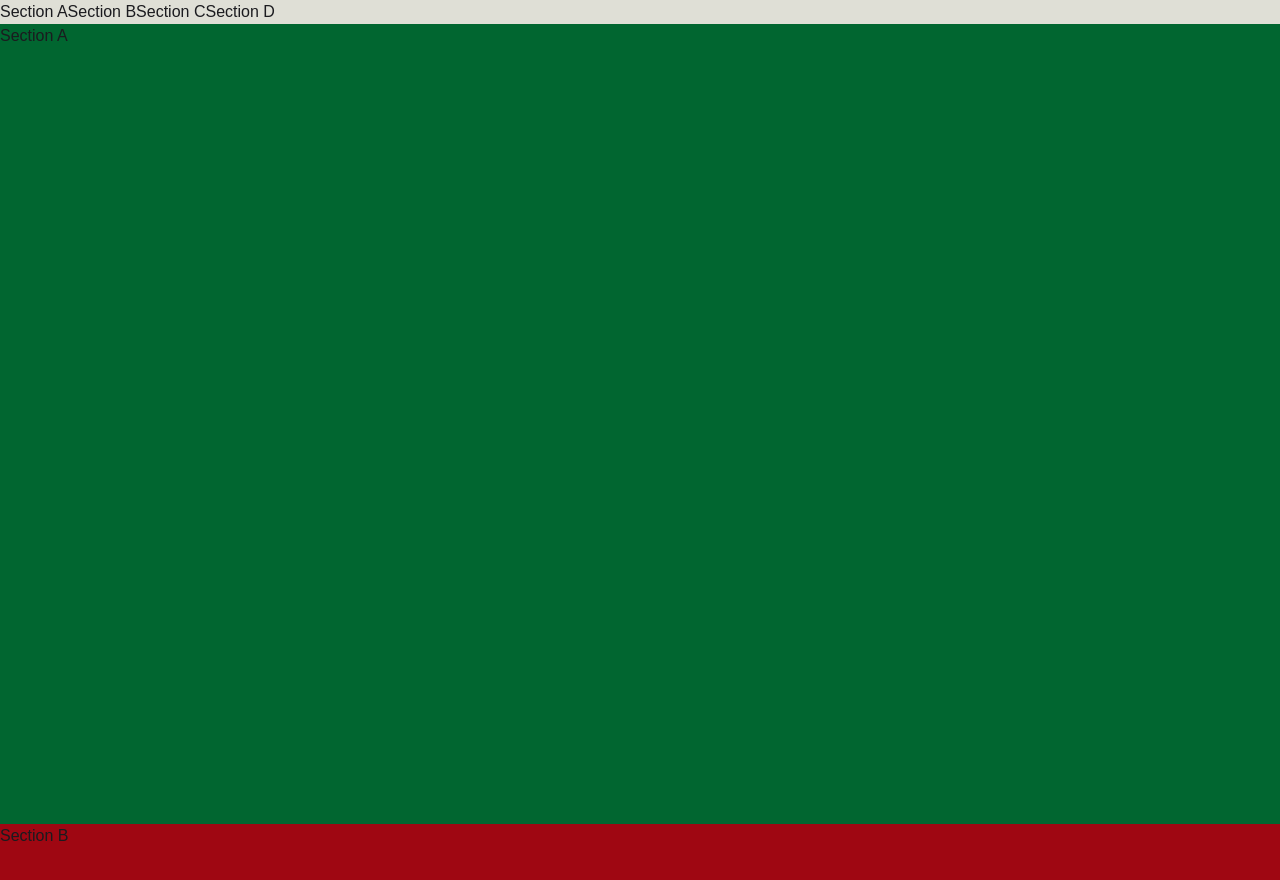
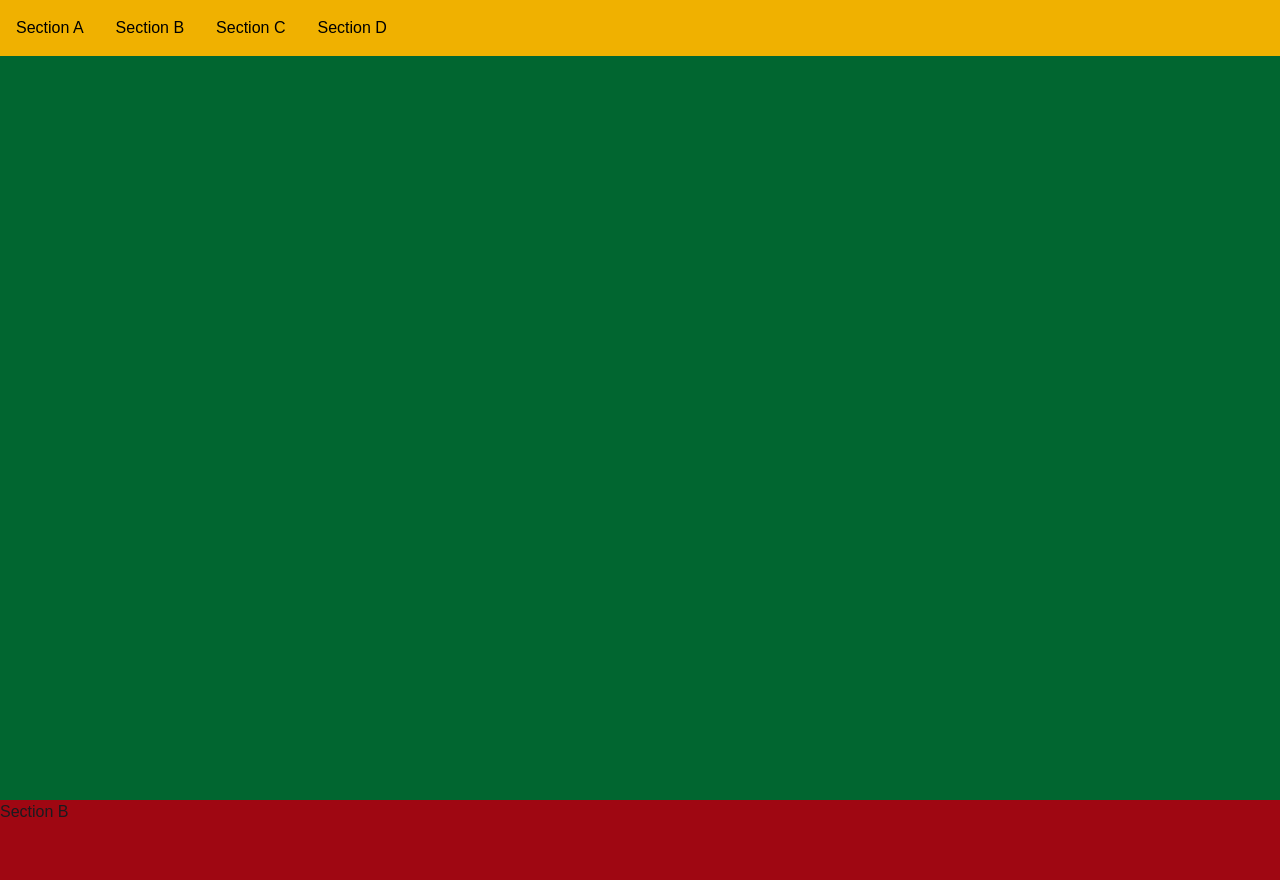
Before and after one commit to 11amanraj/portfolio-april-2025, a Next.js app: page / in a window 1280 px wide. Shown: the top 880 px of the page. Built offline with nearby package versions, Linux system fonts and the light colour scheme.

Commit message:
gave styling to the navigation bar

```diff
--- a/app/Components/CaseStudy/PageNavigation.tsx
+++ b/app/Components/CaseStudy/PageNavigation.tsx
@@ -2,7 +2,7 @@ import React from 'react'
 
 const PageNavigation = () => {
   return (
-    <div>
+    <div className='fixed left-0 right-0 top-0 flex gap-8 p-4 bg-yellow-500 text-black'>
         <a href='#section-a'>Section A</a>
         <a href='#section-b'>Section B</a>
         <a href='#section-c'>Section C</a>
```
